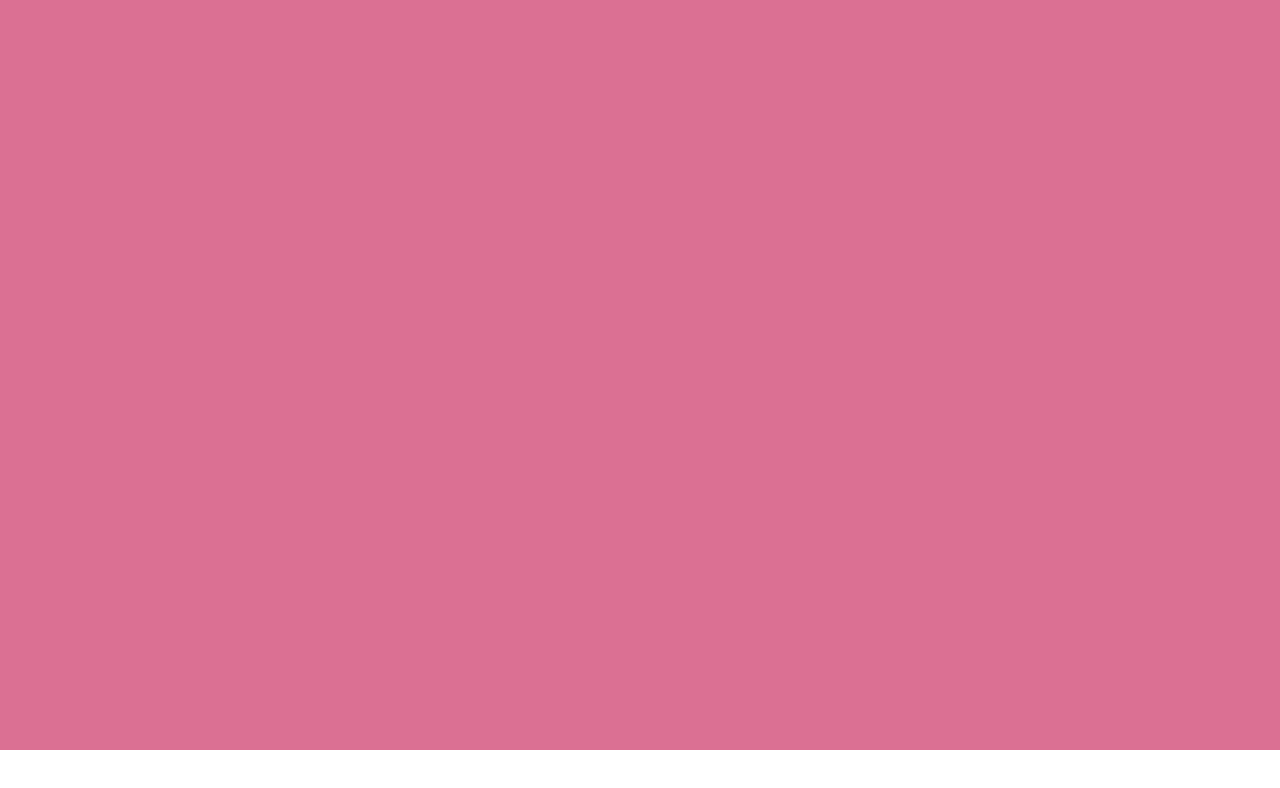
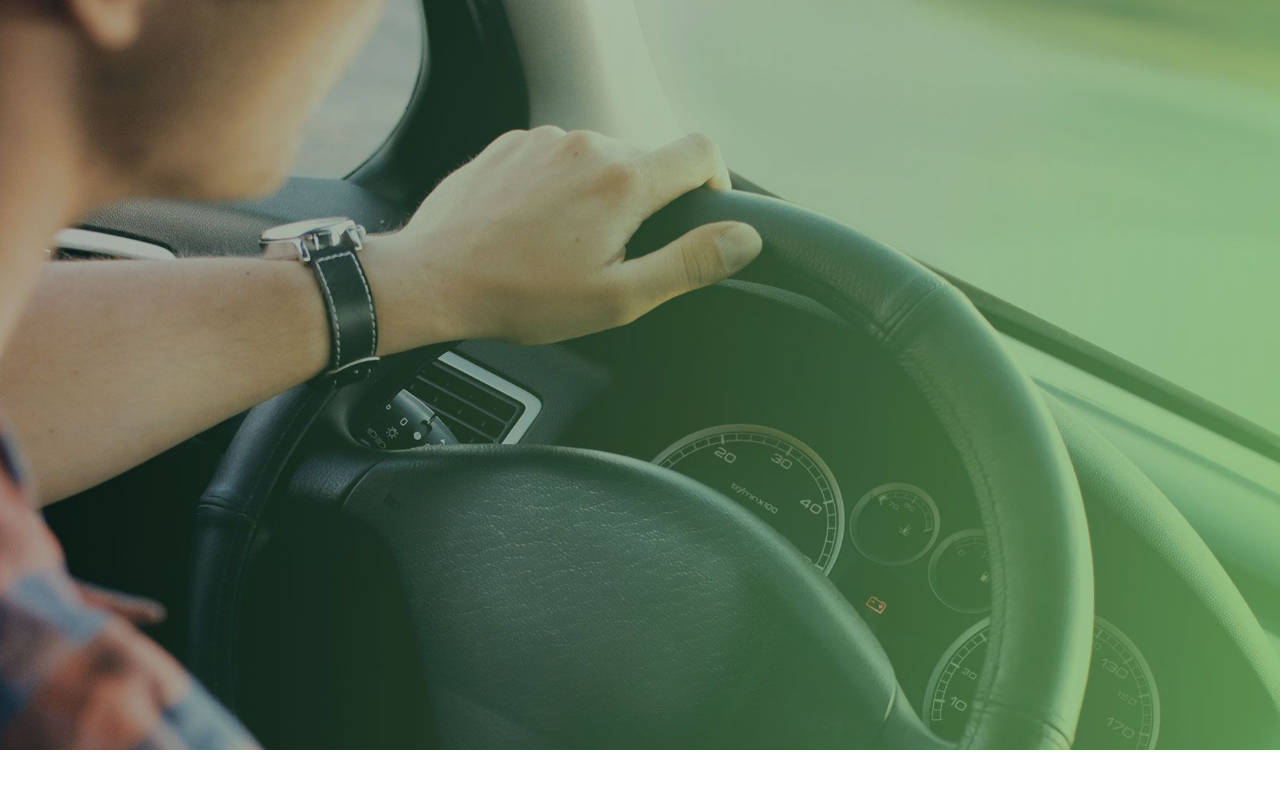
Before and after one commit to andrea-nuzzo/proj-html-vuejs, a Vue app: page / in a window 1280 px wide. Shown: the top 788 px of the page. Built offline with nearby package versions, Linux system fonts and the light colour scheme.

Commit message:
background img header

```diff
--- a/src/components/macro/Header.vue
+++ b/src/components/macro/Header.vue
@@ -14,7 +14,9 @@ export default {
 <style lang="scss" scoped>
 header{
     height: 750px;
-    background-color: palevioletred;
+    background-image: url('../../assets/img/homepage-hero-background.jpg');
+    background-position: center;
+    background-size: cover;
   }
 
 </style>
```
